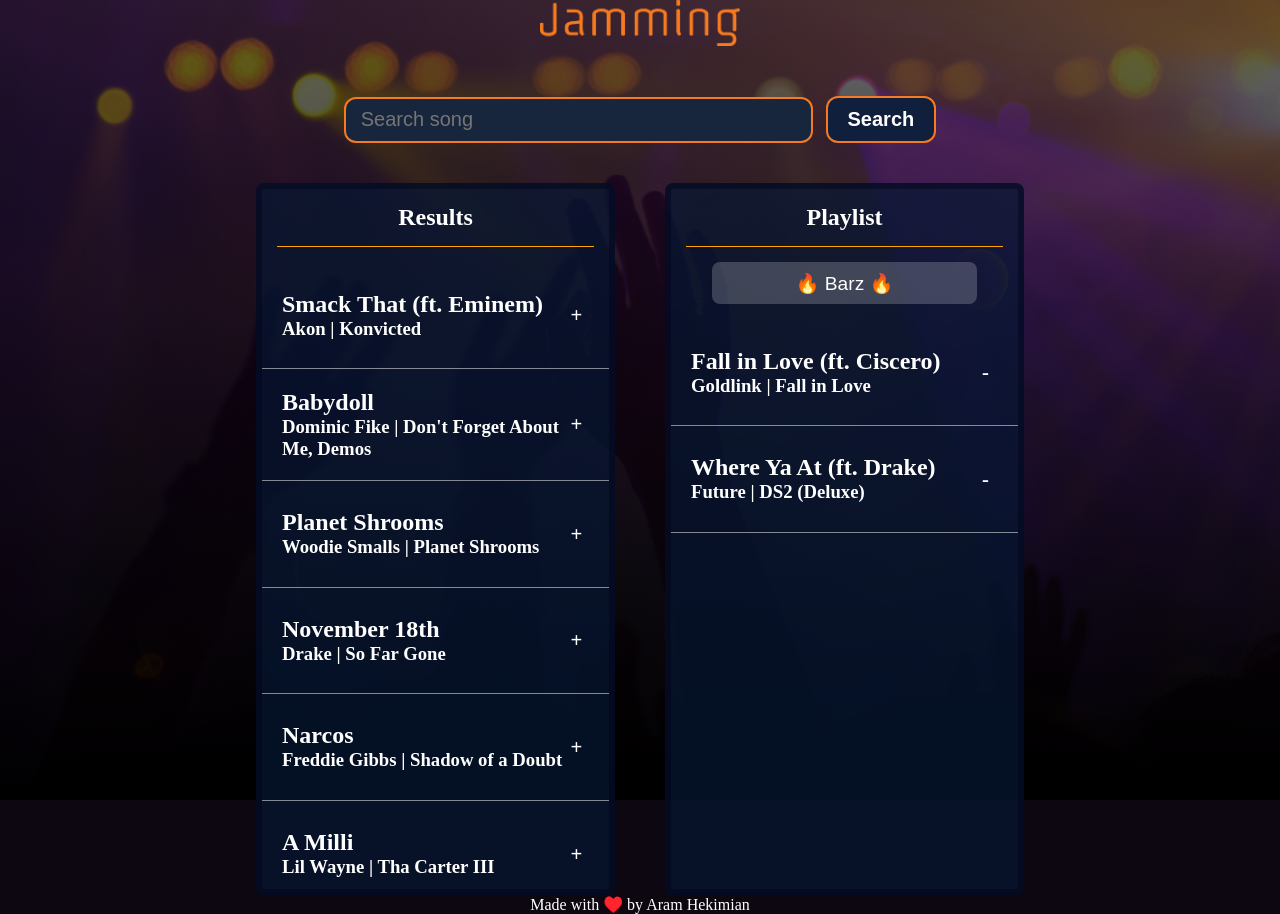
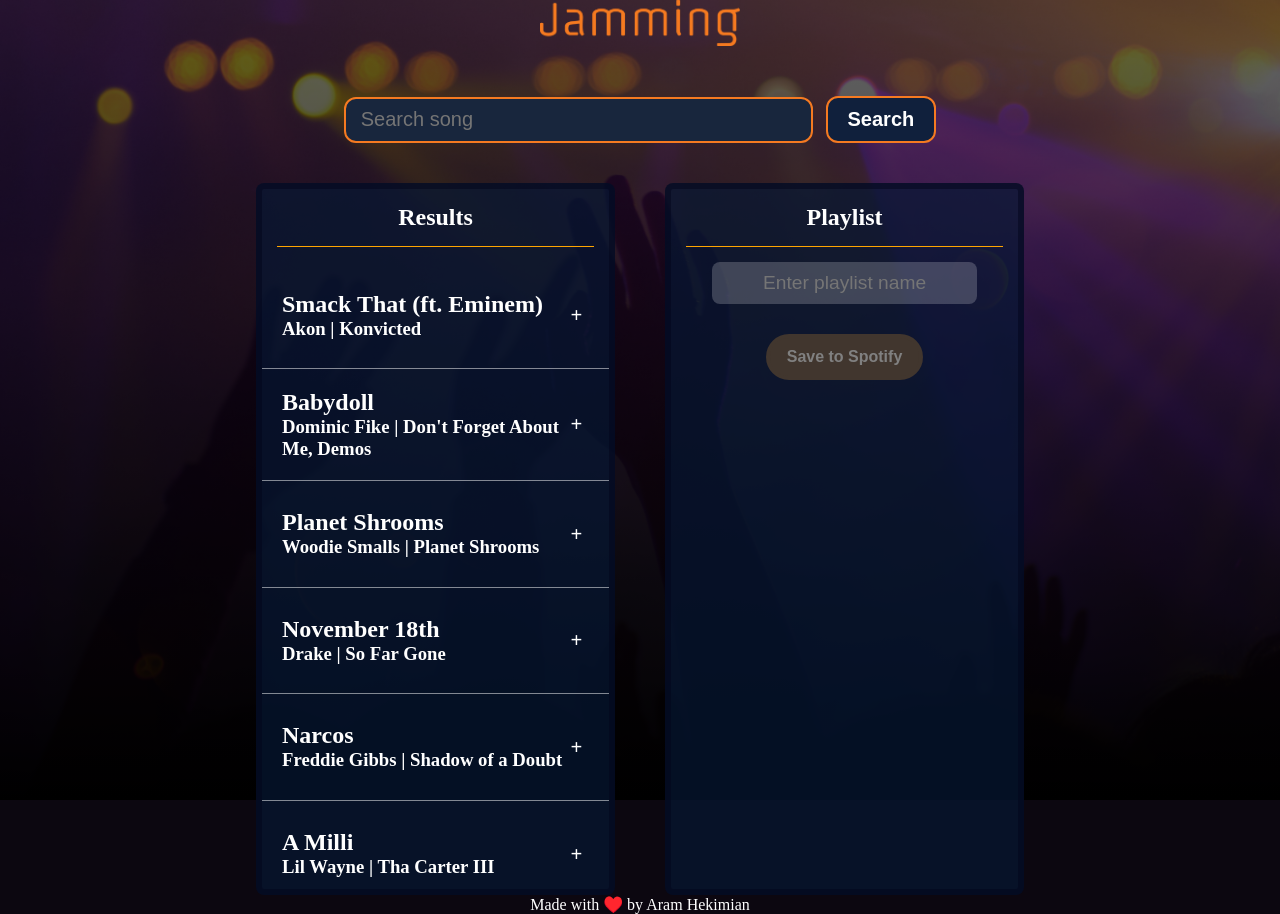
Before and after one commit to Hekimianz/jamming, a React (Create React App) app: page / in a window 1280 px wide. Built offline with nearby package versions, Linux system fonts and the light colour scheme.

Commit message:
implemented the add/del song from playlist feature, along with changing a playlists name

```diff
--- a/src/App.js
+++ b/src/App.js
@@ -24,11 +24,10 @@ function App() {
     setSongsData(songs);
   }, []);
 
-  const [playlistData, setPlaylistData] = useState([]);
+  const [playlistData, setPlaylistData] = useState({});
   useEffect(() => {
     setPlaylistData(playlist);
   }, []);
-  console.log(playlist.name);
 
   return (
     <div style={containerStyles}>
--- a/src/components/Playlist.js
+++ b/src/components/Playlist.js
@@ -10,6 +10,21 @@ function Playlist({ playlist, changePlaylist }) {
       };
     });
   }
+
+  const checkPlaylistLength = () => {
+    if (playlist.hasOwnProperty("songs")) {
+      if (playlist.songs.length !== 0) {
+        return styles.save;
+      } else {
+        return styles.disabled;
+      }
+    } else {
+      return styles.disabled;
+    }
+  };
+
+  console.log(playlist);
+
   return (
     <div className={styles.container}>
       <h2 className={styles.title}>Playlist</h2>
@@ -18,8 +33,14 @@ function Playlist({ playlist, changePlaylist }) {
         value={playlist.name ?? ""}
         className={styles.input}
         onChange={changeName}
+        placeholder="Enter playlist name"
       />
-      <Tracklist songs={playlist.songs} />
+      <Tracklist
+        songs={playlist.songs}
+        playlist={playlist}
+        changePlaylist={changePlaylist}
+      />
+      <button className={checkPlaylistLength()}>Save to Spotify</button>
     </div>
   );
 }
--- a/src/components/Results.js
+++ b/src/components/Results.js
@@ -5,7 +5,11 @@ import styles from "./cssModules/Results.module.css";
 function Results({ songs, playlist, changePlaylist }) {
   return (
     <div className={styles.container}>
-      <SearchResults songs={songs} />
+      <SearchResults
+        songs={songs}
+        playlist={playlist}
+        changePlaylist={changePlaylist}
+      />
       <Playlist playlist={playlist} changePlaylist={changePlaylist} />
     </div>
   );
--- a/src/components/SearchResults.js
+++ b/src/components/SearchResults.js
@@ -1,11 +1,15 @@
 import styles from "./cssModules/SearchResults.module.css";
 import Tracklist from "./Tracklist";
 
-function SearchResults({ songs }) {
+function SearchResults({ songs, playlist, changePlaylist }) {
   return (
     <div className={styles.container}>
       <h2 className={styles.title}>Results</h2>
-      <Tracklist songs={songs} />
+      <Tracklist
+        songs={songs}
+        playlist={playlist}
+        changePlaylist={changePlaylist}
+      />
     </div>
   );
 }
--- a/src/components/Track.js
+++ b/src/components/Track.js
@@ -7,6 +7,31 @@ function Track(props) {
   } else {
     button = "+";
   }
+
+  const addSongToPlaylist = (e) => {
+    const id = e.target.id;
+    const chosenSong = props.allSongs.filter((song) => song.id === id);
+    chosenSong[0].added = true;
+    props.changePlaylist((prev) => {
+      return {
+        name: prev.name,
+        songs: [...prev.songs, chosenSong[0]],
+      };
+    });
+  };
+
+  const delSongFromPlaylist = (e) => {
+    const id = e.target.id;
+    const chosenSong = props.playlist.songs.filter((song) => song.id === id);
+    chosenSong[0].added = false;
+
+    props.changePlaylist((prev) => {
+      return {
+        name: prev.name,
+        songs: [...prev.songs.filter((song) => song.id !== id)],
+      };
+    });
+  };
   return (
     <div className={styles.container}>
       <div>
@@ -16,7 +41,13 @@ function Track(props) {
         </h3>
       </div>
       <div>
-        <p className={styles.add}>{button}</p>
+        <p
+          className={styles.add}
+          onClick={button === "+" ? addSongToPlaylist : delSongFromPlaylist}
+          id={props.id}
+        >
+          {button}
+        </p>
       </div>
     </div>
   );
--- a/src/components/Tracklist.js
+++ b/src/components/Tracklist.js
@@ -3,14 +3,18 @@ import Track from "./Track";
 
 function Tracklist(props) {
   if (props.songs) {
-    const data = props.songs.map((song) => {
+    const data = props.songs.map((song, i) => {
       return (
-        <li className={styles.item} key={song.id}>
+        <li className={styles.item} key={i}>
           <Track
             title={song.title}
             artist={song.artist}
             album={song.album}
             added={song.added}
+            playlist={props.playlist}
+            changePlaylist={props.changePlaylist}
+            id={song.id}
+            allSongs={props.songs}
           />
         </li>
       );
--- a/src/components/cssModules/Playlist.module.css
+++ b/src/components/cssModules/Playlist.module.css
@@ -28,6 +28,40 @@
   margin-bottom: 15px;
 }
 
+.save,
+.disabled {
+  width: 45%;
+  align-self: center;
+
+  border: none;
+  border-radius: 50px;
+  cursor: pointer;
+  padding: 10px;
+  color: white;
+  font-weight: bold;
+  font-size: 1em;
+
+  transition: 0.2s all;
+  margin-top: 15px;
+}
+
+.save {
+  background-color: #f57a21;
+  border: 4px solid #f57a21;
+}
+
+.save:hover {
+  color: #f57a21;
+  background-color: white;
+}
+
+.disabled {
+  background-color: rgb(65, 54, 46);
+  border: 4px solid rgb(65, 54, 46);
+  color: grey;
+  cursor: not-allowed;
+}
+
 @media screen and (max-width: 768px) {
   .title {
     font-size: 1.2em;
--- a/src/mockData.js
+++ b/src/mockData.js
@@ -135,23 +135,8 @@ const songs = [
 ];
 
 const playlist = {
-  name: "🔥 Barz 🔥",
-  songs: [
-    {
-      title: "Fall in Love (ft. Ciscero)",
-      artist: "Goldlink",
-      album: "Fall in Love",
-      id: "FaGoFa",
-      added: true,
-    },
-    {
-      title: "Where Ya At (ft. Drake)",
-      artist: "Future",
-      album: "DS2 (Deluxe)",
-      id: "WhFuDS",
-      added: true,
-    },
-  ],
+  name: "",
+  songs: [],
 };
 
 export { songs, playlist };
```
